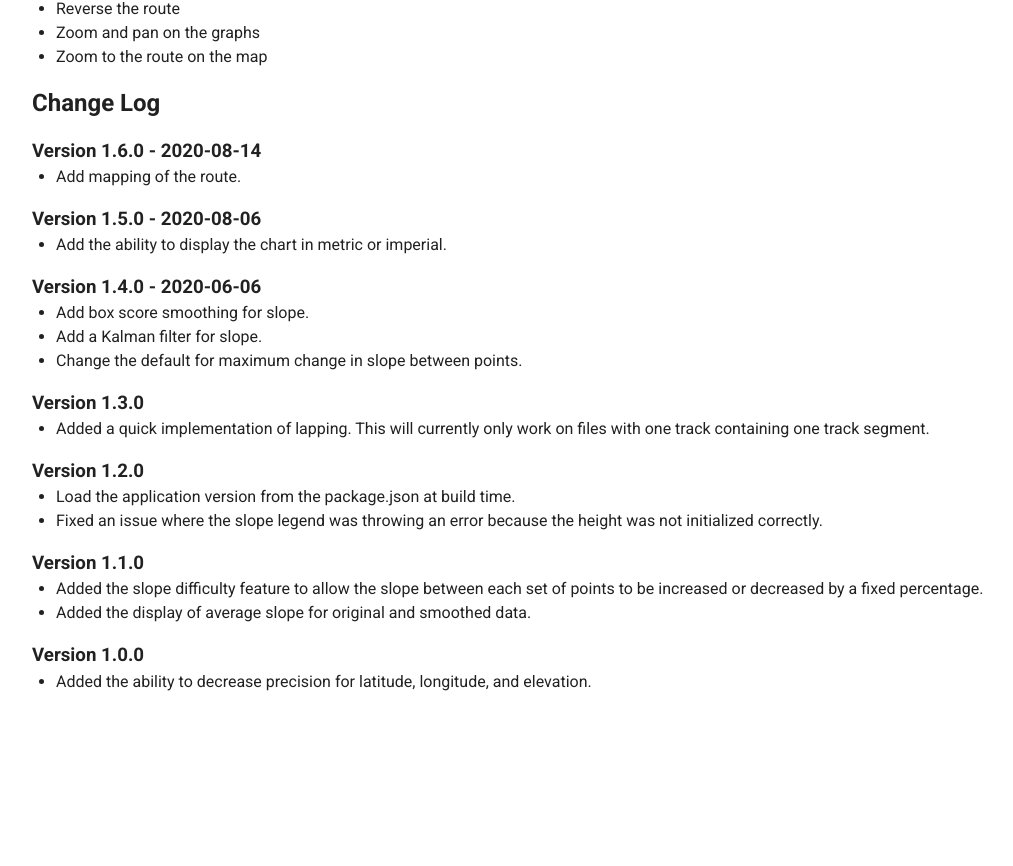
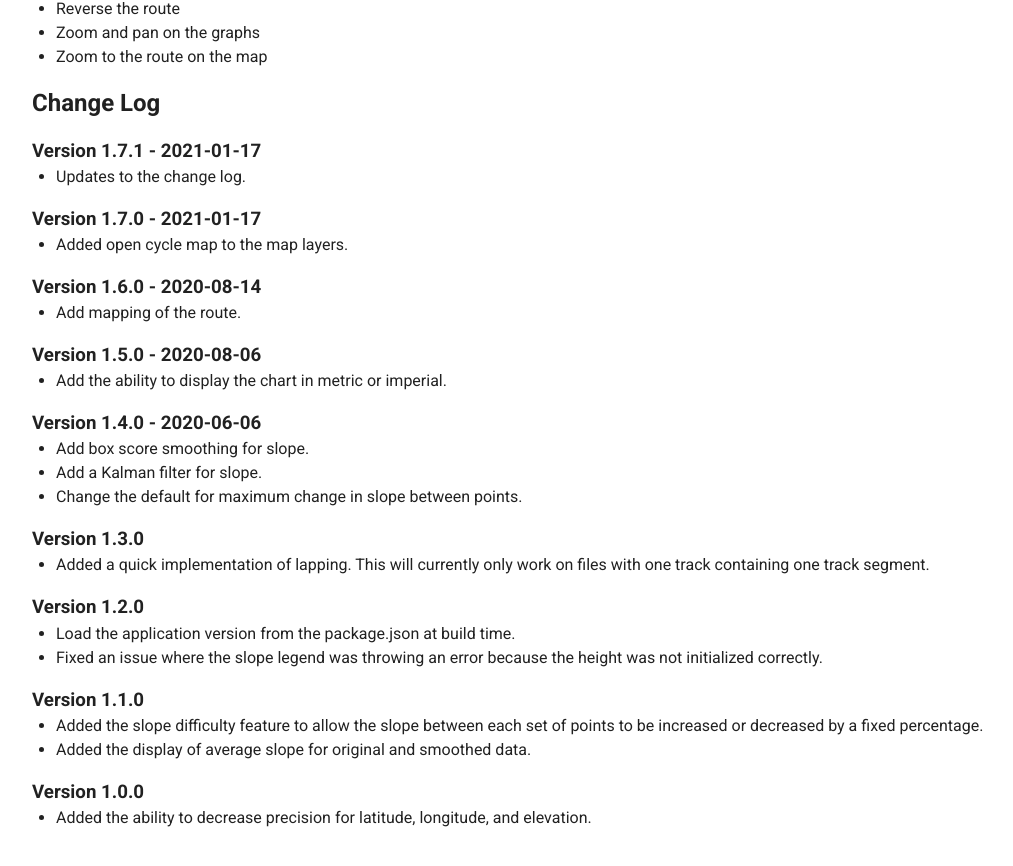
Before and after one commit to brenzy/gpx-smoother-vue, a Vue app: page /#/about in a window 1280 px wide. Shown: the part 1115-1981 px from the top of the page, without its empty margins (28-1041 px from the left). Before the commit the page ends 1869 px from the top, so only its background shows below. Built offline with nearby package versions, Linux system fonts and the light colour scheme.

Commit message:
Version 1.7.1: Change log fixes

```diff
--- a/package.json
+++ b/package.json
@@ -1,6 +1,6 @@
 {
   "name": "gpx-smoother-vue",
-  "version": "1.7.0",
+  "version": "1.7.1",
   "private": true,
   "scripts": {
     "serve": "vue-cli-service serve",
--- a/src/views/About.vue
+++ b/src/views/About.vue
@@ -58,6 +58,14 @@
     </ul>
 
     <h2 class="change-log">Change Log</h2>
+    <h3>Version 1.7.1 - 2021-01-17</h3>
+    <ul>
+      <li>Updates to the change log.</li>
+    </ul>
+    <h3>Version 1.7.0 - 2021-01-17</h3>
+    <ul>
+      <li>Added open cycle map to the map layers.</li>
+    </ul>
     <h3>Version 1.6.0 - 2020-08-14</h3>
     <ul>
       <li>Add mapping of the route.</li>
--- a/src/views/RouteMap.vue
+++ b/src/views/RouteMap.vue
@@ -58,7 +58,7 @@ export default {
       this.mapLayer.addTo(this.leafletMap);
       this.leafletMap.fitWorld();
       this.cycleMapLayer = L.tileLayer(
-      `https://tile.thunderforest.com/cycle/{z}/{x}/{y}.png?apikey=${myApiKey}`, {
+      `https://tile.thunderforest.com/cycle/{z}/{x}/{y}.png${myApiKey}`, {
         attribution: `&copy; ${ocmlink}`,
         maxZoom: 18,
       }).addTo(this.leafletMap);
```
Also changed, not shown: 1 other file (tests, documents, lock files or other folders).
